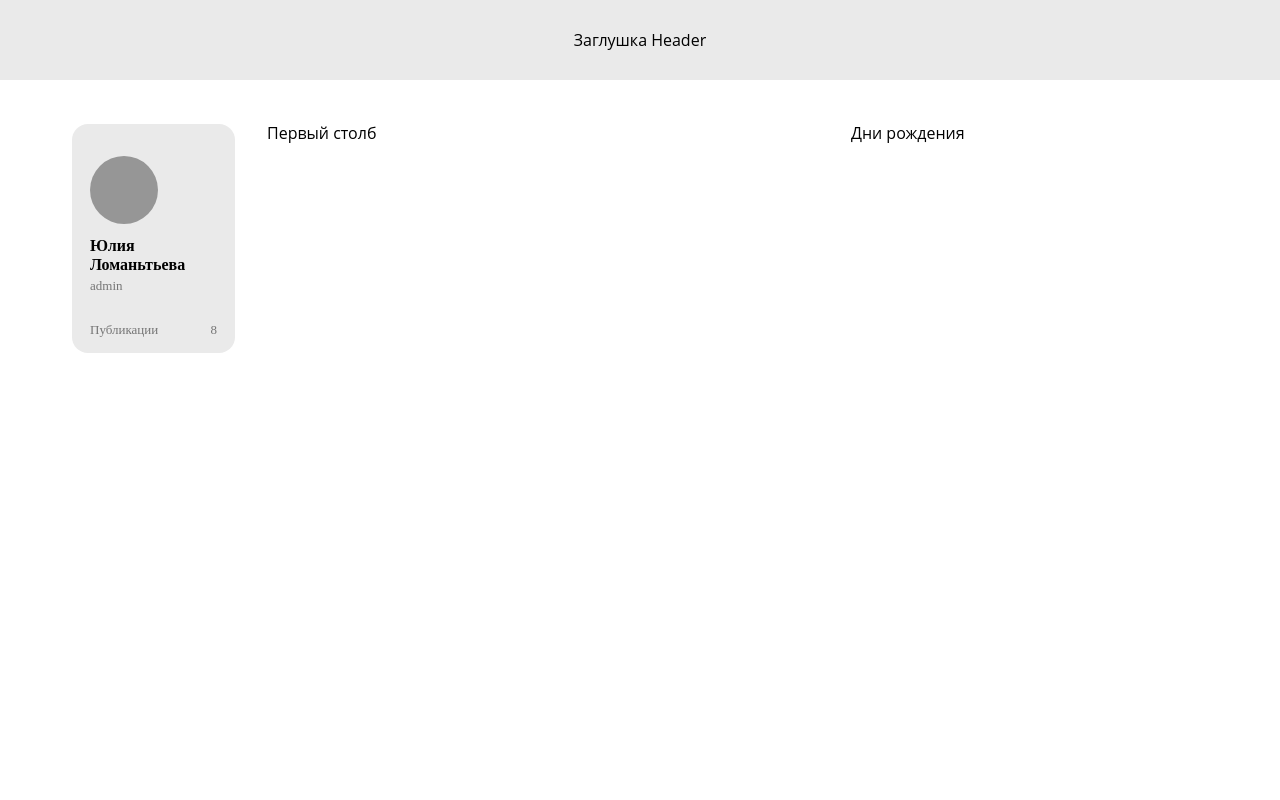
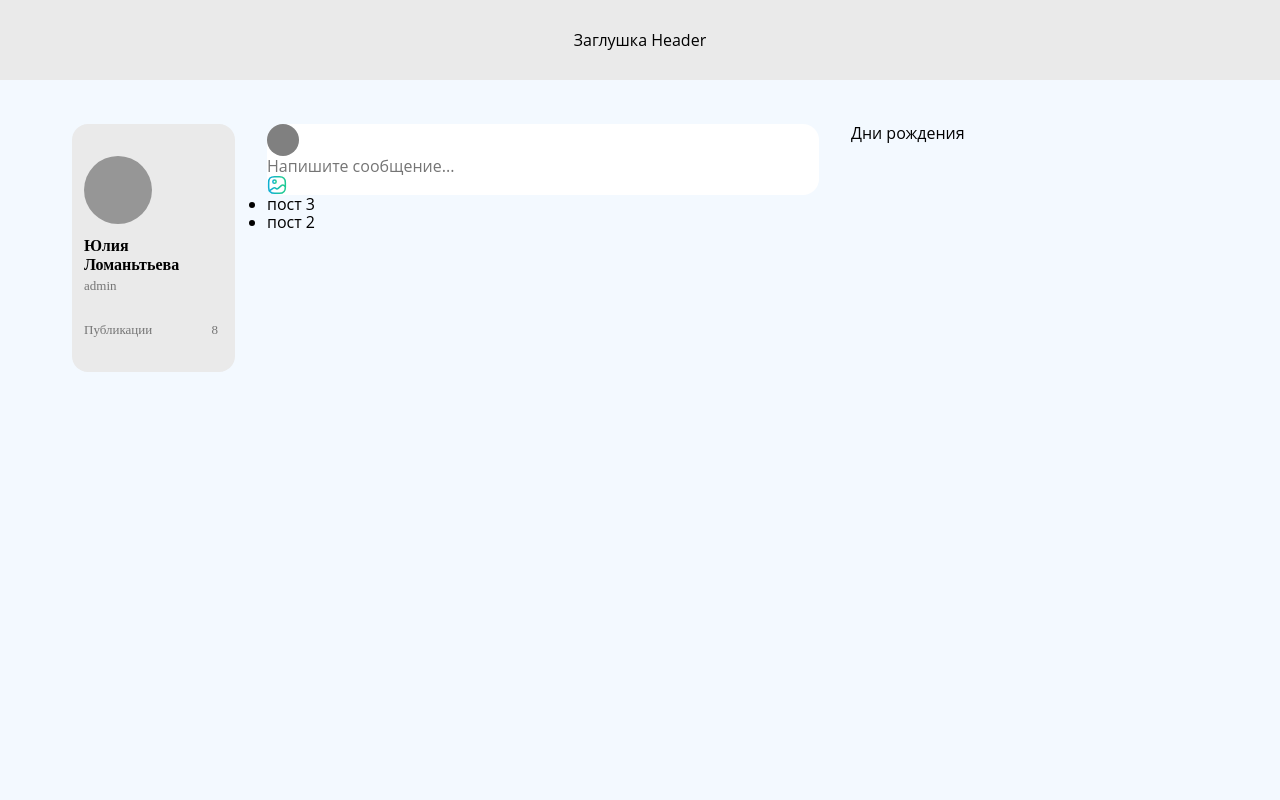
Before and after one commit to social-network-ya-practicum/frontend, a React (Create React App) app: page / in a window 1280 px wide. Shown: the top 800 px of the page. Built offline with nearby package versions, Linux system fonts and the light colour scheme.

Commit message:
feat/main-page-content: начал делать инпуть для постов

```diff
--- /dev/null
+++ b/src/components/common/post-input/post-input.jsx
@@ -0,0 +1,32 @@
+import { useState } from 'react';
+import styles from './post-input.module.scss'
+
+function PostInput () {
+
+  const [activeInput, setActiveInput] = useState(false)
+
+  function hanldeActiveInput (){
+    setActiveInput(!activeInput)
+  }
+
+  return (
+  <div className={styles['post-input']}>
+    <form className={styles['post-input__form']}>
+      <div className={styles['post-input__avatar']}> </div>
+      <input
+        className={styles['post-input__input']}
+        type="text"
+        onClick={hanldeActiveInput}
+        placeholder='Напишите сообщение...'
+      />
+      <div className={styles['post-input__file']}> </div>
+      {activeInput&&
+        <button type='submit'>Опубликовать</button>
+      }
+
+    </form>
+  </div>
+  )
+}
+
+export default PostInput;
--- /dev/null
+++ b/src/components/common/post-input/post-input.module.scss
@@ -0,0 +1,25 @@
+.post-input{
+
+  &__form{
+    background: #FFFFFF;
+    border-radius: 16px;
+  }
+
+  &__avatar{
+    height: 32px;
+    width: 32px;
+    border-radius: 50%;
+    background-color: gray;
+  }
+
+  &__input{
+    height: 19px;
+    width: 100%;
+    border: none;
+  }
+  &__file{
+    height: 20px;
+    width: 20px;
+    background-image: url(./images/file.svg);
+  }
+}
--- a/src/components/layouts/main-layout/main-layout.module.scss
+++ b/src/components/layouts/main-layout/main-layout.module.scss
@@ -17,5 +17,8 @@
 		max-width: 1280px;
 		flex-grow: 1;
 		flex-shrink: 1;
+
+    // Потом подставить через index.scss
+    background-color: #F3F9FF;
 	}
 }
--- a/src/components/layouts/main-page-content/main-page-content.jsx
+++ b/src/components/layouts/main-page-content/main-page-content.jsx
@@ -1,10 +1,17 @@
 // import BirthdayPlate from '../../birthday-plate/birthday-plate';
 import styles from './main-page-content.module.scss';
+import PostInput from '../../common/post-input/post-input';
 
 function MainPageContent() {
   return (
     <div className={styles['main-page-content']}>
-      <div>Первый столб</div>
+      <div>
+        <PostInput/>
+        <ul>
+          <li>пост 3</li>
+          <li>пост 2</li>
+        </ul>
+      </div>
       <div>Дни рождения</div>
       {/* <BirthdayPlate/> */}
     </div>
--- a/src/components/profile-block/profile-block.module.scss
+++ b/src/components/profile-block/profile-block.module.scss
@@ -1,9 +1,10 @@
 .profile-block {
 	border-radius: 16px;
 	background-color: #eaeaea;
-	padding: 32px 18px;
+	padding: 32px 17px 32px 12px;
 	width: 163px;
-  height: 229px;
+  min-height: 229px;
+  max-height: 248px;
 
 	&__photo {
 		border-radius: 50%;
```
Also changed, not shown: src/components/common/post-input/images/file.svg (added), 1 other file (tests, documents, lock files or other folders).
